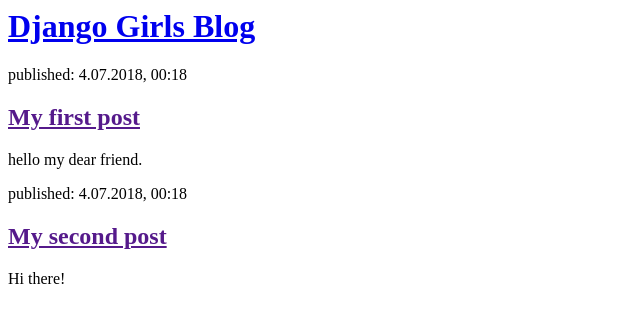
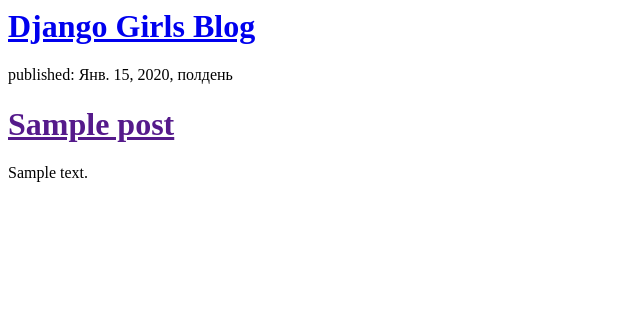
Before and after one commit to solomiyalexis/my-first-blog, a Django app: template blog/templates/blog/post_list.html in a window 1280 px wide. Shown: the top 323 px of the page, without its empty margins (0-640 px from the left). Run offline with Django 3.2, Linux system fonts and the light colour scheme; the template is opened without the code that fills it: values that come from a table or form of the project are taken from there, others are empty; tables that the repository leaves empty hold one stand-in row (values such as "Sample post").

Commit message:
Modified templates to display posts from database.

```diff
--- a/blog/templates/blog/post_list.html
+++ b/blog/templates/blog/post_list.html
@@ -7,16 +7,12 @@
             <h1><a href="/">Django Girls Blog</a></h1>
         </div>
 
-        <div>
-            <p>published: 4.07.2018, 00:18</p>
-            <h2><a href="">My first post</a></h2>
-            <p>hello my dear friend.</p>
-        </div>
-
-        <div>
-            <p>published: 4.07.2018, 00:18</p>
-            <h2><a href="">My second post</a></h2>
-            <p>Hi there!</p>
-        </div>
+        {% for post in posts %}
+            <div>
+                <p>published: {{ post.published_date }}</p>
+                <h1><a href="">{{ post.title }}</a></h1>
+                <p>{{ post.text|linebreaksbr }}</p>
+            </div>
+        {% endfor %}
     </body>
 </html>
--- a/blog/urls.py
+++ b/blog/urls.py
@@ -1,5 +1,6 @@
 from django.conf.urls import url
 from . import views
+
 urlpatterns = [
     url(r'^$', views.post_list, name='post_list'),
 ]
--- a/blog/views.py
+++ b/blog/views.py
@@ -1,4 +1,8 @@
 from django.shortcuts import render
+from django.utils import timezone
+from .models import Post
+
 
 def post_list(request):
-    return render(request, 'blog/post_list.html', {})
+    posts = Post.objects.filter(published_date__lte=timezone.now()).order_by('published_date')
+    return render(request, 'blog/post_list.html', {'posts': posts})
--- a/mysite/urls.py
+++ b/mysite/urls.py
@@ -1,18 +1,3 @@
-"""mysite URL Configuration
-
-The `urlpatterns` list routes URLs to views. For more information please see:
-    https://docs.djangoproject.com/en/1.11/topics/http/urls/
-Examples:
-Function views
-    1. Add an import:  from my_app import views
-    2. Add a URL to urlpatterns:  url(r'^$', views.home, name='home')
-Class-based views
-    1. Add an import:  from other_app.views import Home
-    2. Add a URL to urlpatterns:  url(r'^$', Home.as_view(), name='home')
-Including another URLconf
-    1. Import the include() function: from django.conf.urls import url, include
-    2. Add a URL to urlpatterns:  url(r'^blog/', include('blog.urls'))
-"""
 from django.conf.urls import include, url
 from django.contrib import admin
 
```
